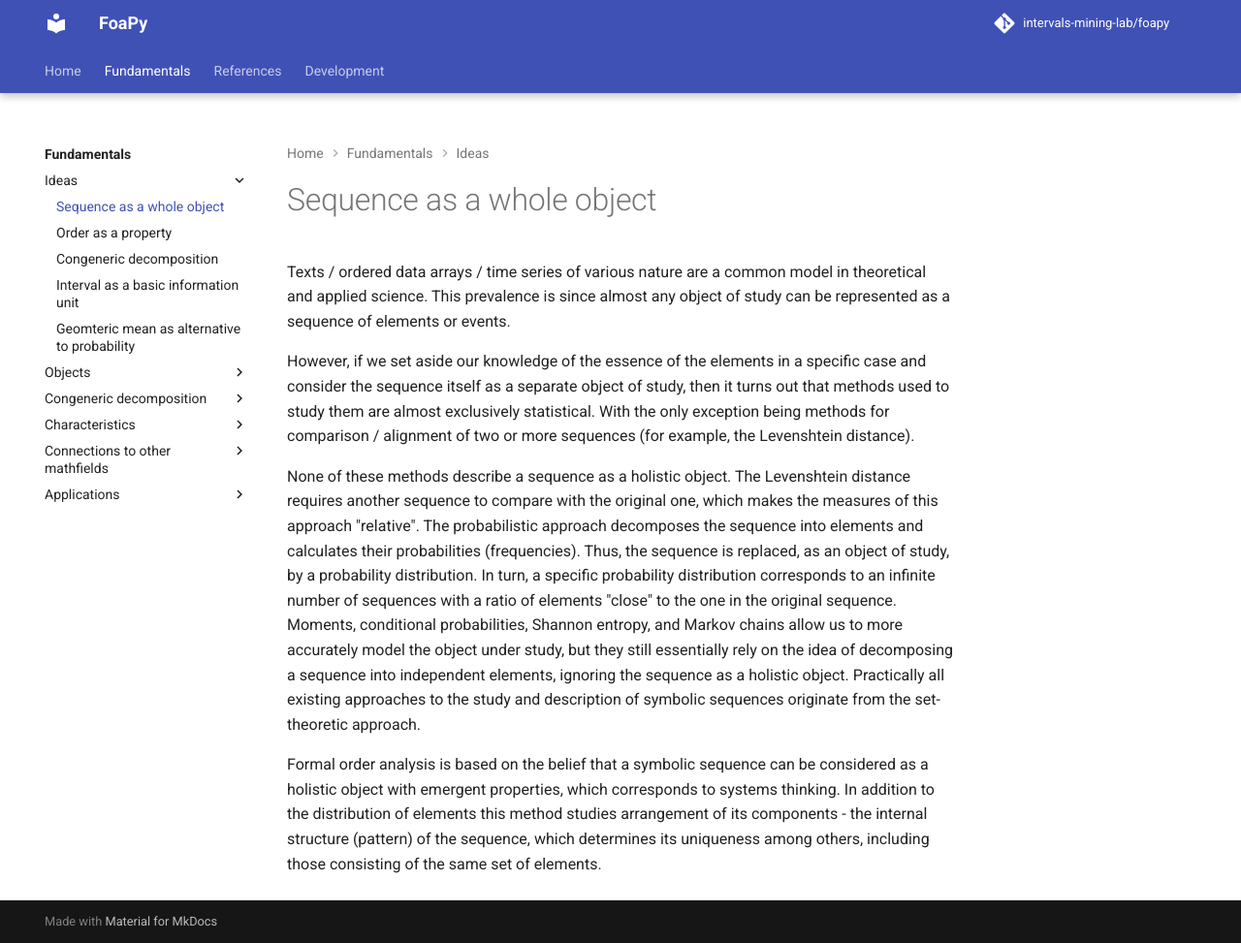
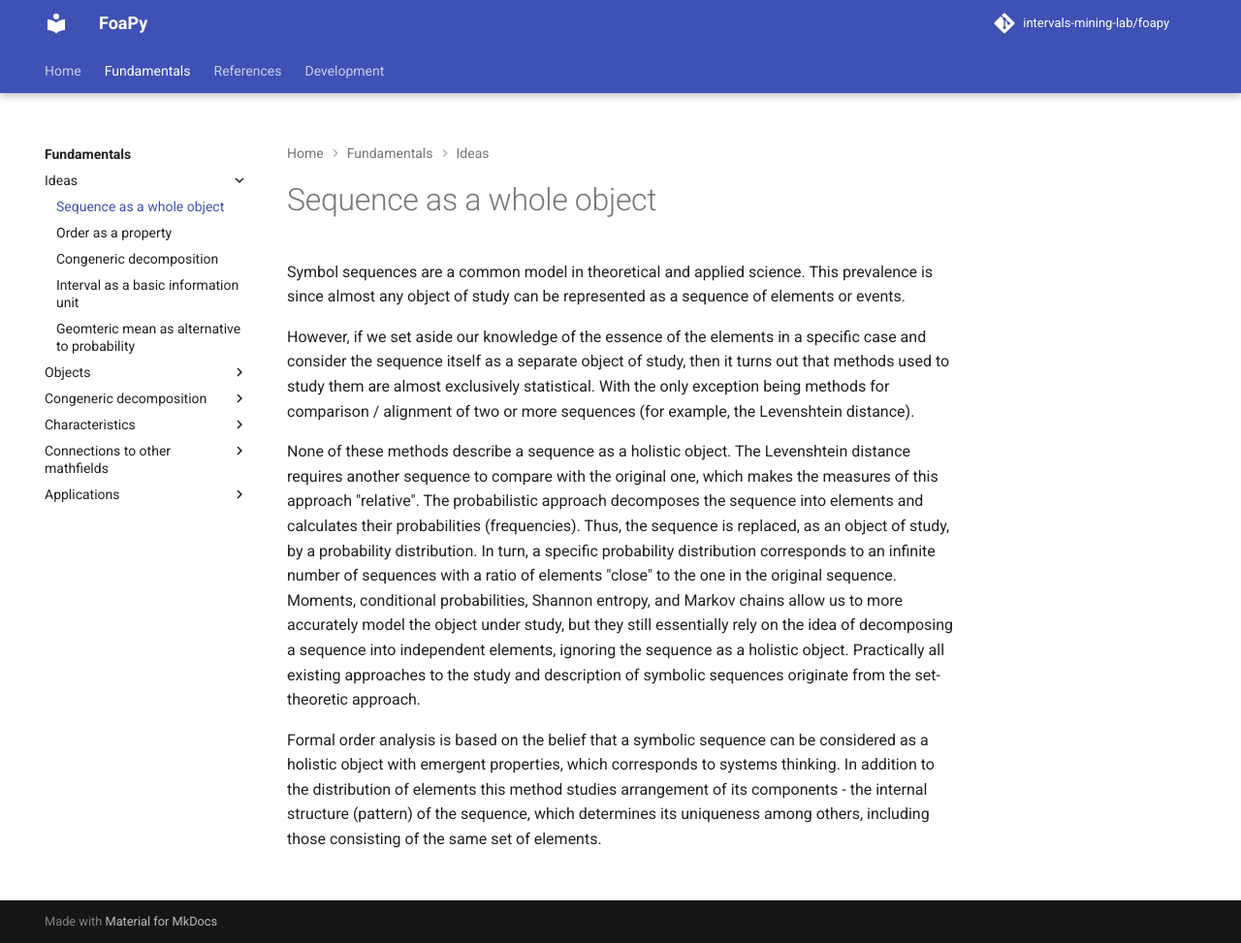
Before and after one commit to intervals-mining-lab/foapy, an MkDocs documentation site: the page built from docs/fundamentals/ideas/sequence_as_a_whole_object.md, in a window 1280 px wide and 973 px high. Shown: the whole window at 97% size. Built offline with MkDocs 1.6.1 and Material for MkDocs 9.7.7, drawn with Linux system fonts in a browser that asks for light colours; comment, search, counter and statistics services are not loaded; the version menu is left out.

Commit message:
Fix text

```diff
--- a/docs/fundamentals/ideas/sequence_as_a_whole_object.md
+++ b/docs/fundamentals/ideas/sequence_as_a_whole_object.md
@@ -1,6 +1,6 @@
 # Sequence as a whole object
 
-Texts / ordered data arrays / time series of various nature are a common model in theoretical and applied science.
+Symbol sequences are a common model in theoretical and applied science.
 This prevalence is since almost any object of study can be represented as a sequence of elements or events.
 
 However, if we set aside our knowledge of the essence of the elements in a specific case and
```
